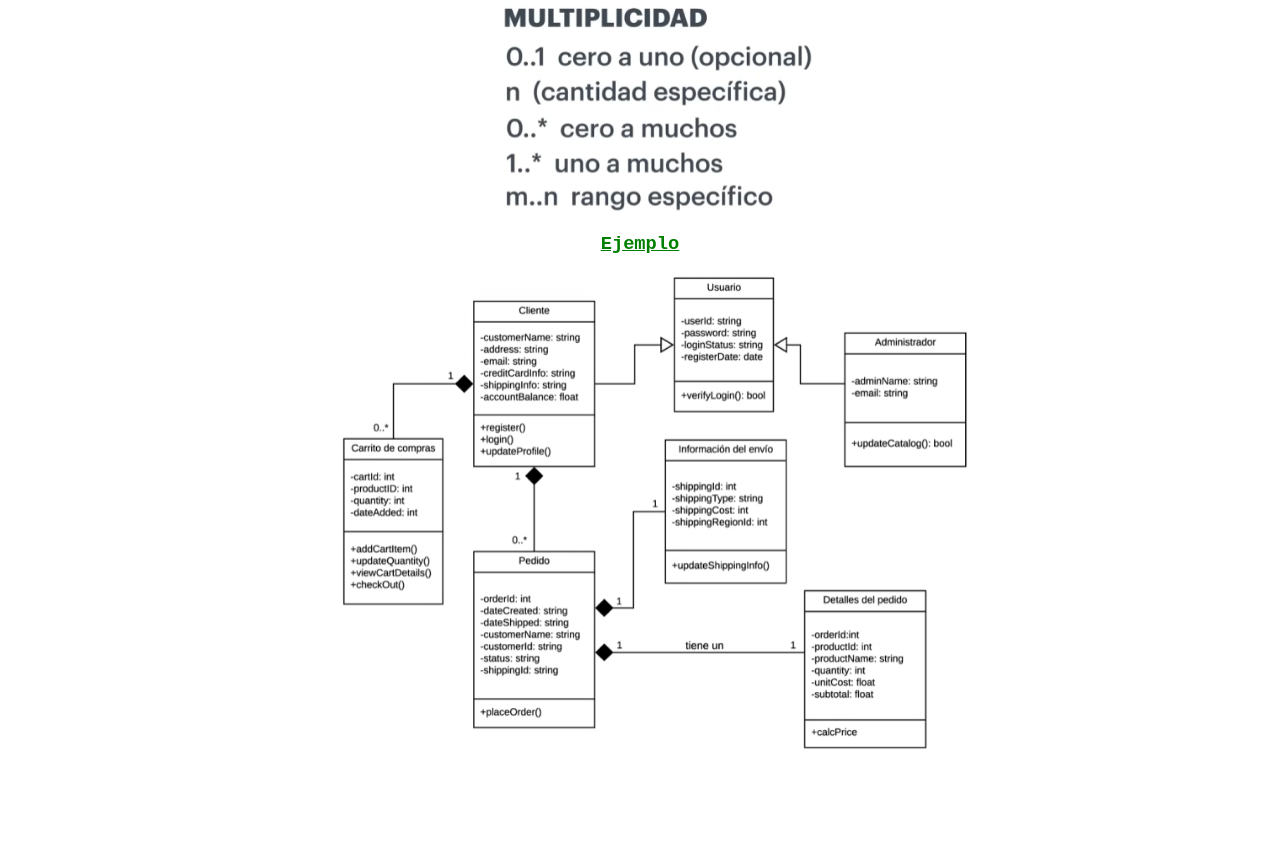
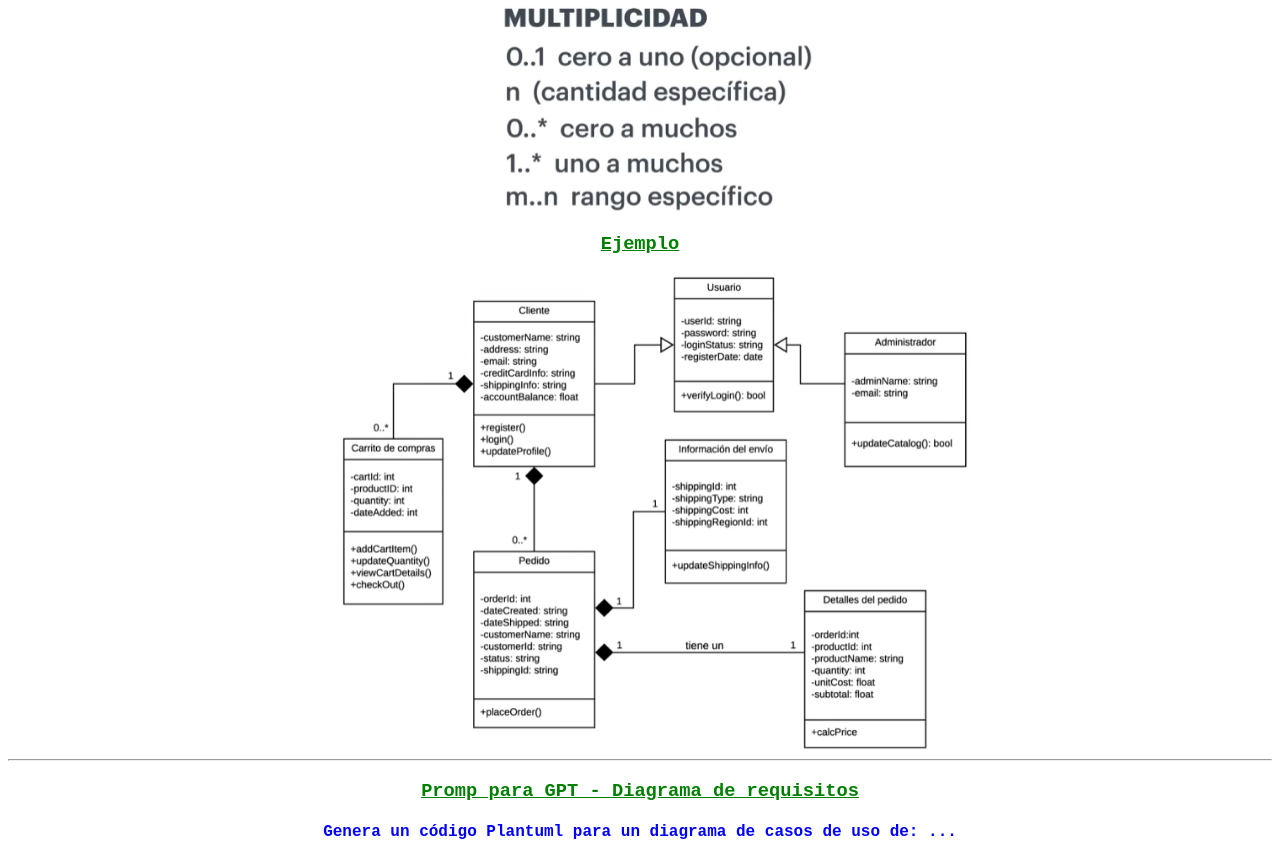
Before and after one commit to FCode19/arqui, a plain HTML site: page index.html in a window 1280 px wide. Shown: the part 1418-2280 px from the top of the page. Before the commit the page ends 2177 px from the top, so only its background shows below. Drawn offline with Linux system fonts and the light colour scheme.

Commit message:
Update index.html
Prompt para IA - diagrama de requisitos

```diff
--- a/index.html
+++ b/index.html
@@ -30,6 +30,9 @@
         <img src="img9.png" alt="img9" class="imagen-mediana">
         <h3>Ejemplo</h3>
         <img src="img10.png" alt="img10" class="imagen-grande">
+        <hr>
+        <h3>Promp para GPT - Diagrama de requisitos</h4>
+        <h4>Genera un código Plantuml para un diagrama de casos de uso de: ... </h4>
     </center>
 </body>
 </html>
```
